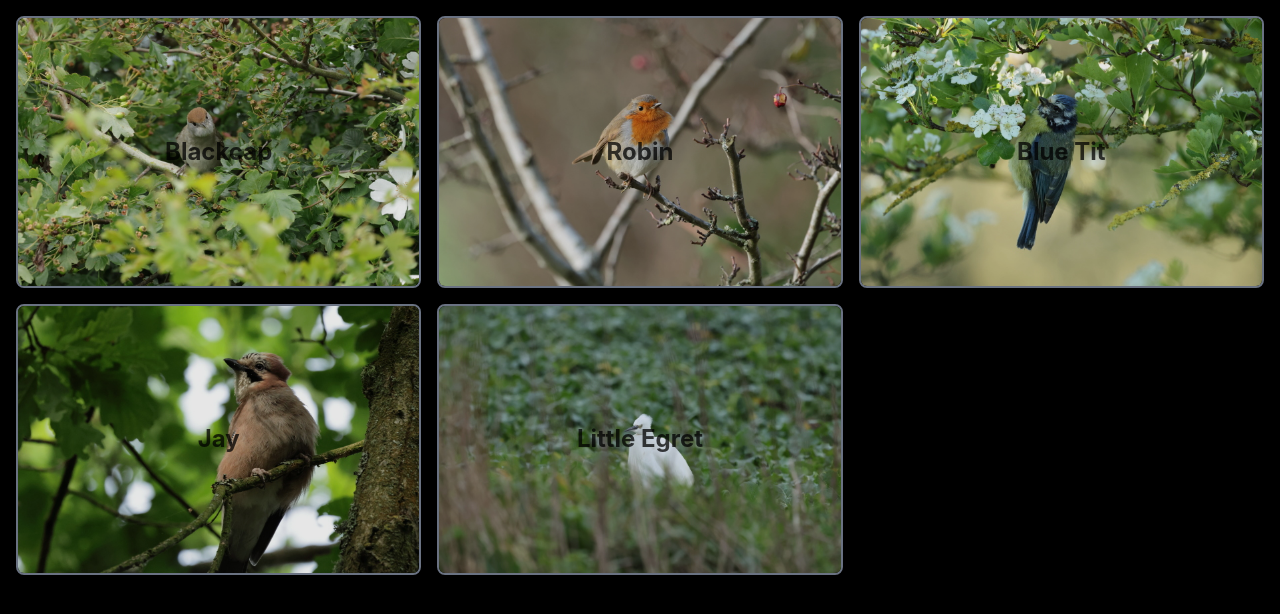
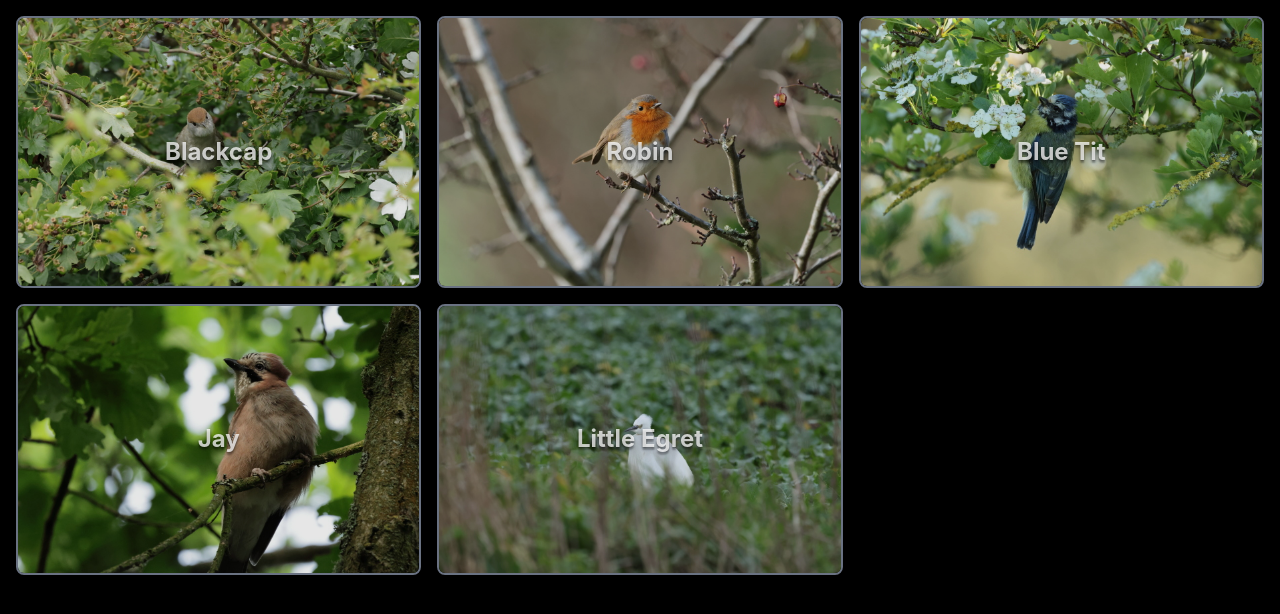
Before and after one commit to Shoozle/smurtbirds, a React (Vite) app: page / in a window 1280 px wide. Shown: the top 614 px of the page. Built offline with nearby package versions, Linux system fonts and the light colour scheme.

Commit message:
CSS on bird panel improved

```diff
--- a/src/Bird.tsx
+++ b/src/Bird.tsx
@@ -11,7 +11,7 @@ function Bird({ onClick, name, images }: BirdProps) {
     return (
 
         <div onClick={onClick} className="relative rounded-lg shadow-lg border-2 overflow-hidden cursor-zoom-in hover:shadow-2xl">
-            <h2 className="absolute pointer-events-none text-2xl z-1 top-1/2 left-1/2 mt-1/2 ml-1/2 -translate-y-1/2 text-black/75 -translate-x-1/2 font-bold">{name}</h2>
+            <h2 className="absolute pointer-events-none text-2xl z-1 top-1/2 left-1/2 mt-1/2 ml-1/2 -translate-y-1/2 text-white/75 -translate-x-1/2 font-bold text-2xl text-shadow-lg/30">{name}</h2>
             <img className="brightness-90 hover:brightness-110 hover:scale-110 transition ease-in duration-300" src={localurl} alt={name} />
         </div>
 
```
